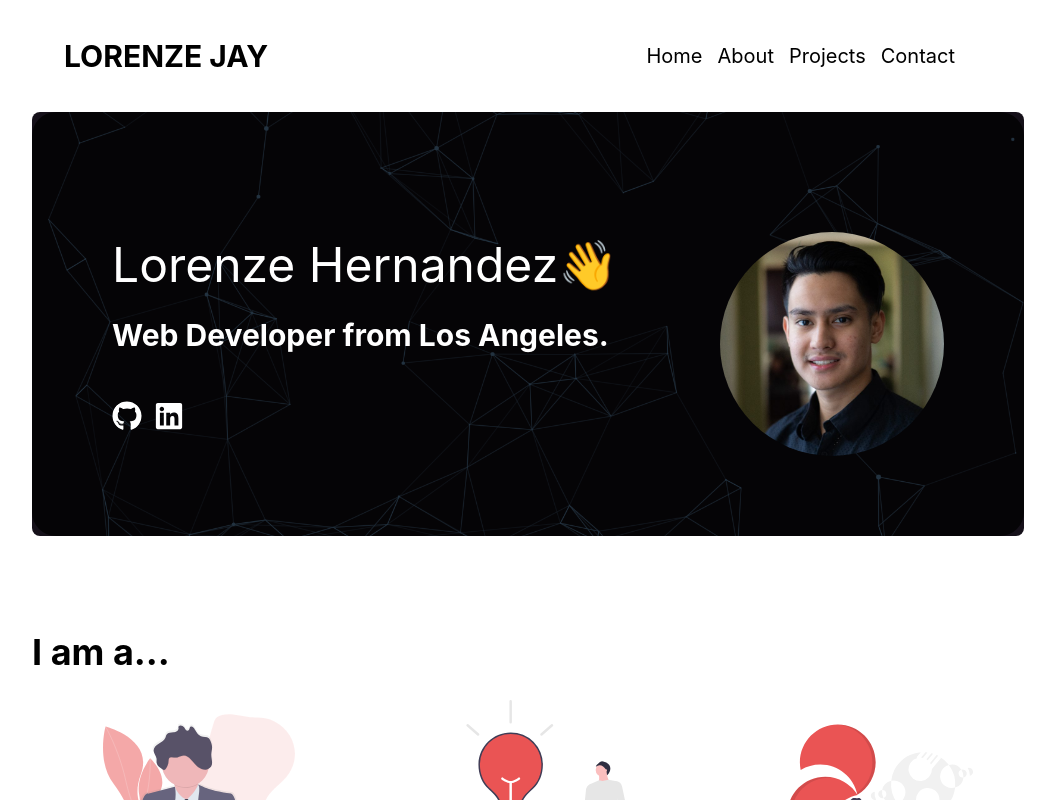
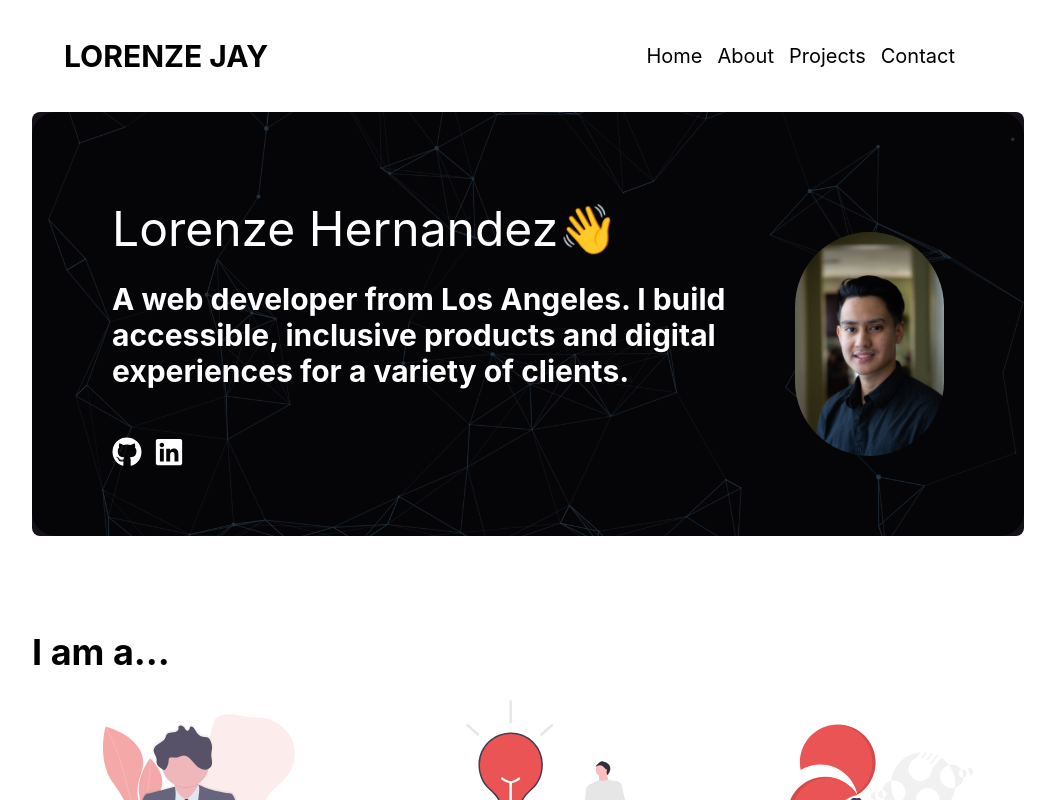
Before and after one commit to lorenzejay/portfolio-site, a Next.js app: page / in a window 1280 px wide. Shown: the top 800 px of the page, without its empty margins (112-1167 px from the left). Built offline with nearby package versions, Linux system fonts and the light colour scheme.

Commit message:
updated text in the home as well

```diff
--- a/components/hero.js
+++ b/components/hero.js
@@ -24,7 +24,8 @@ const Hero = () => {
             Lorenze Hernandez<span>👋</span>
           </p>
           <h1 className="text-2xl text-white z-3 mb-10 lg:text-3xl  py-2 lg:w-full w-11/12">
-            Web Developer from Los Angeles.
+            A web developer from Los Angeles. I build accessible, inclusive products and digital
+            experiences for a variety of clients.
           </h1>
           <span className="flex text-3xl">
             <a href="https://github.com/lorenzejay" target="_blank">
```
